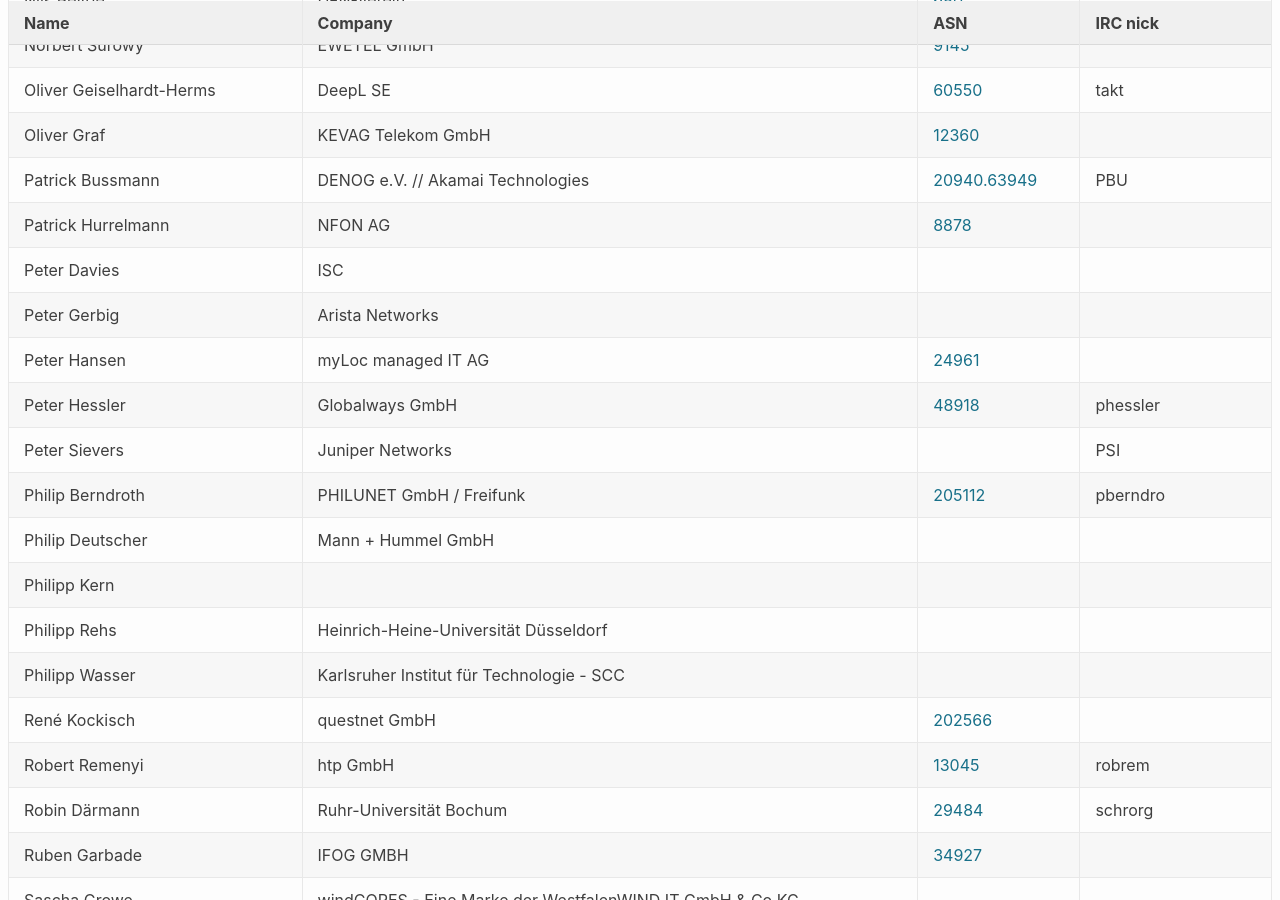
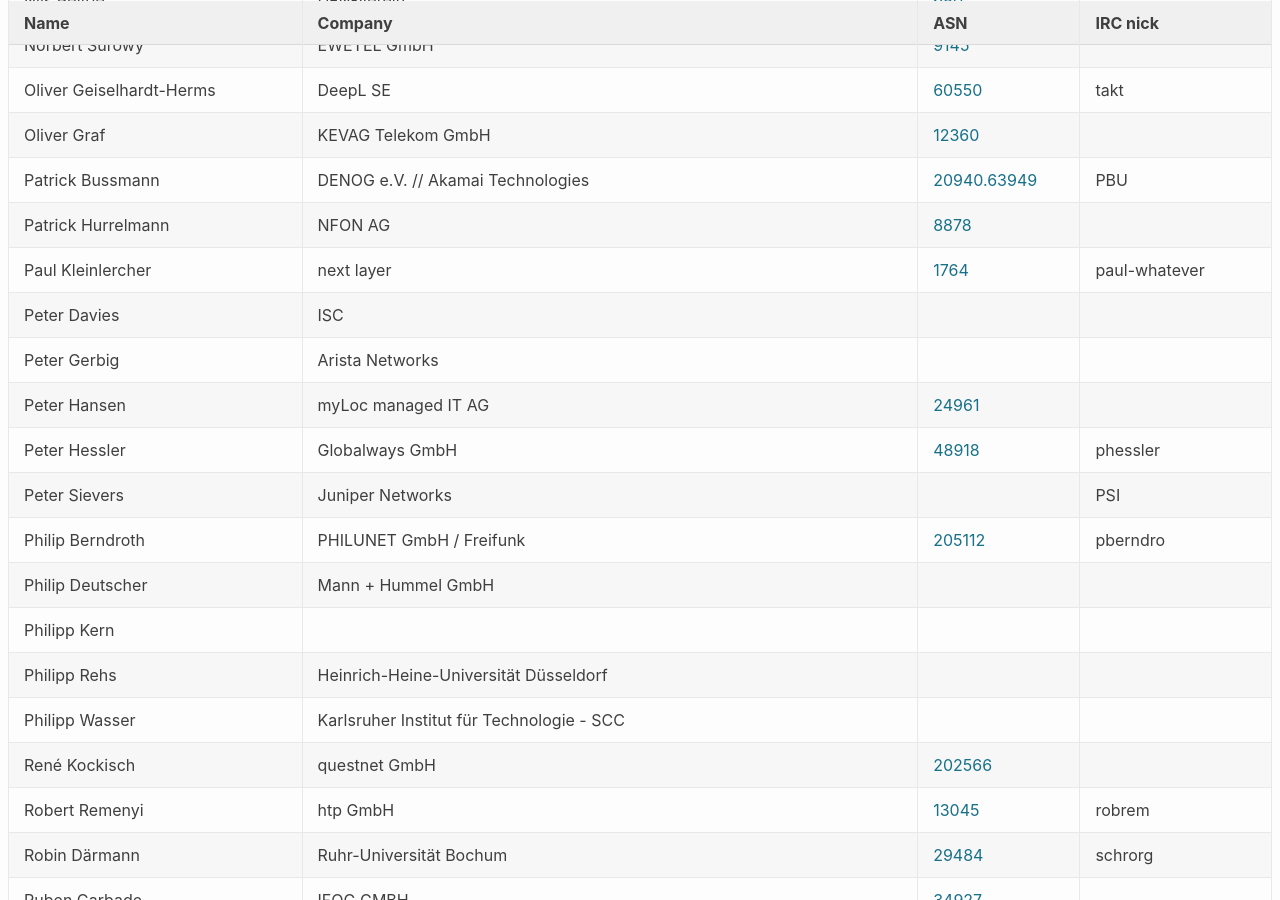
Before and after one commit to denog/pretix-attendeelist, a Jekyll site: the page built from denog15/index.md, in a window 1280 px wide and 900 px high, scrolled down 7399 px. Built offline with Jekyll 4.4.1, drawn with Linux system fonts in a browser that asks for light colours.

Commit message:
Latest data: Wed Sep 27 13:11:12 UTC 2023

```diff
--- a/_data/attendees_denog15_onsite.json
+++ b/_data/attendees_denog15_onsite.json
@@ -996,6 +996,12 @@
     "asn": "8878"
   },
   {
+    "name": "Paul Kleinlercher",
+    "company": "next layer",
+    "irc": "paul-whatever",
+    "asn": "1764"
+  },
+  {
     "name": "Peter Davies",
     "company": "ISC",
     "irc": null,
```
